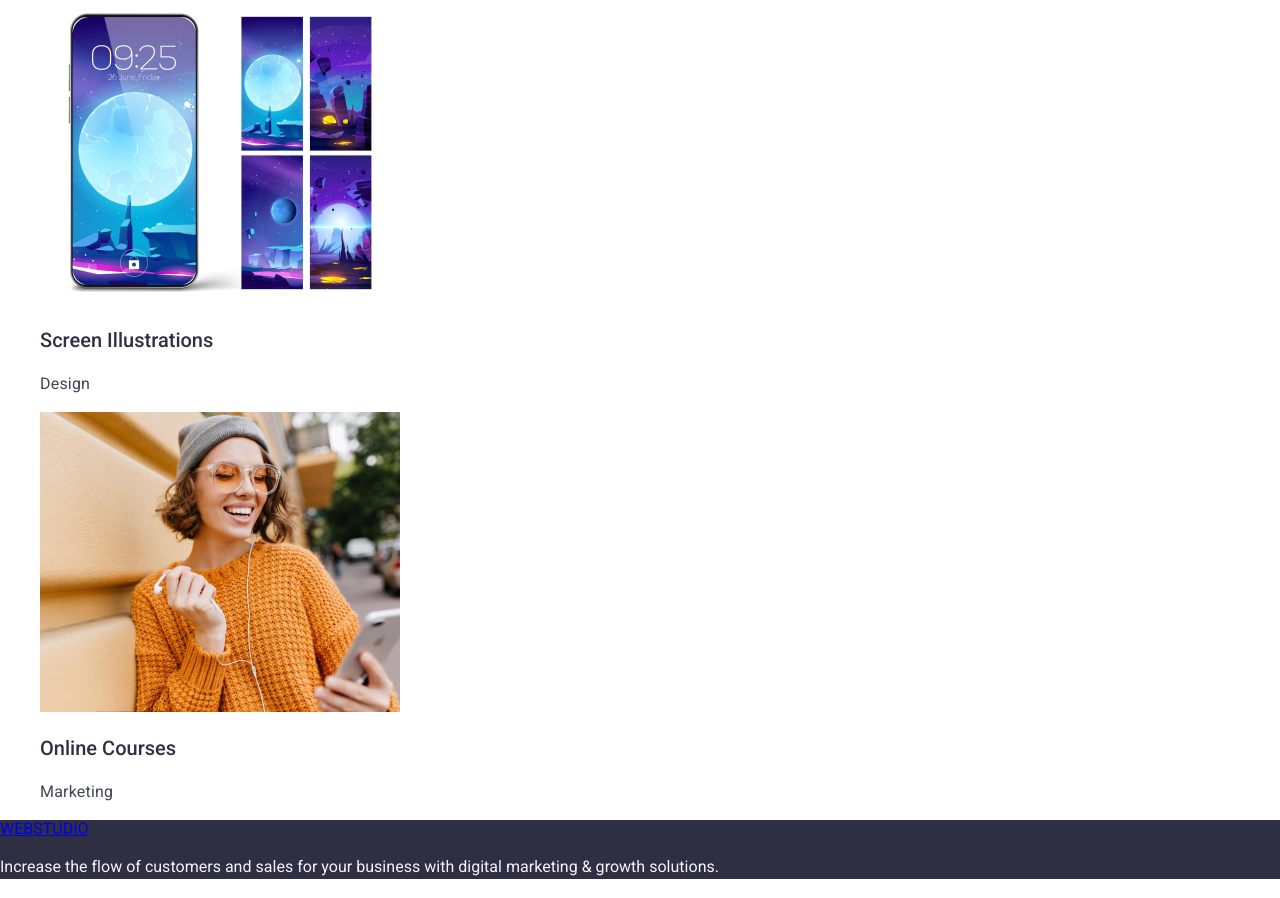
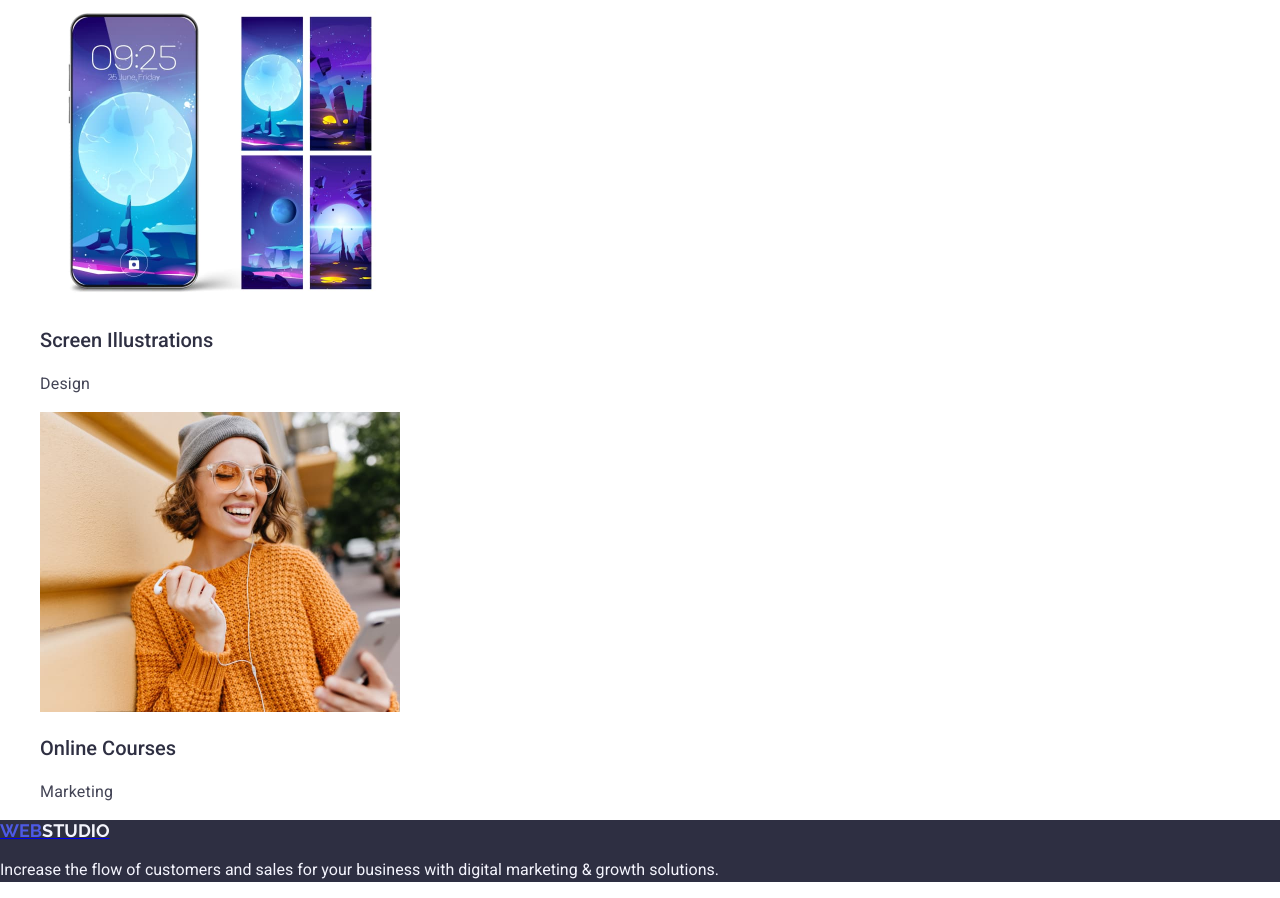
Before and after one commit to Danka2795/goit-markup-hw-06, a plain HTML site: page index.html in a window 1280 px wide. Shown: the part 3981-4879 px from the top of the page. Drawn offline with nearby package versions, Linux system fonts and the light colour scheme.

Commit message:
all new file

```diff
--- a/css/styles.css
+++ b/css/styles.css
@@ -117,6 +117,22 @@ ul {
   letter-spacing: 0.02px;
   color: #f4f4fd;
 }
-.page-down-logo {
+.logo-footer-part-1 {
+  font-family: 'Raleway', sans-serif;
+  font-weight: 700;
+  font-size: 18px;
+  line-height: 1.16667;
+  letter-spacing: 0.03px;
   text-transform: uppercase;
+  color: #4d5ae5;
 }
+
+.logo-footer-part-2 {
+  font-family: 'Raleway', sans-serif;
+  font-weight: 700;
+  font-size: 18px;
+  line-height: 1.16667;
+  letter-spacing: 0.03px;
+  text-transform: uppercase;
+  color: #f4f4fd;
+}
--- a/index.html
+++ b/index.html
@@ -193,7 +193,10 @@
       </section>
     </main>
     <footer class="page-down">
-      <a href="./index.html" class="page-down-logo">WebStudio</a>
+      <a href="./index.html"
+        ><span class="logo-footer-part-1">Web</span
+        ><span class="logo-footer-part-2">Studio</span>
+      </a>
       <p class="page-down-text">
         Increase the flow of customers and sales for your business with digital
         marketing & growth solutions.
```
